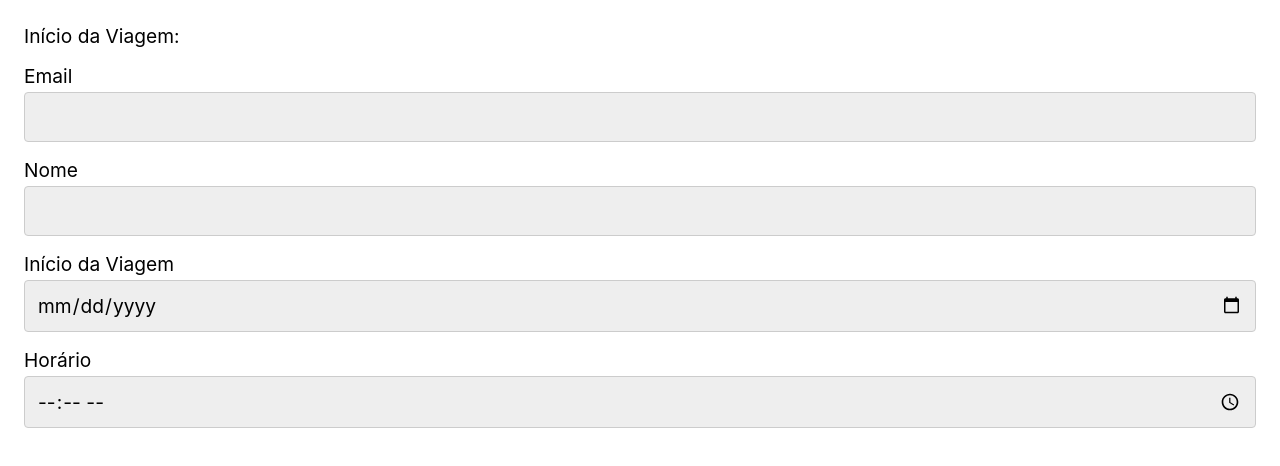
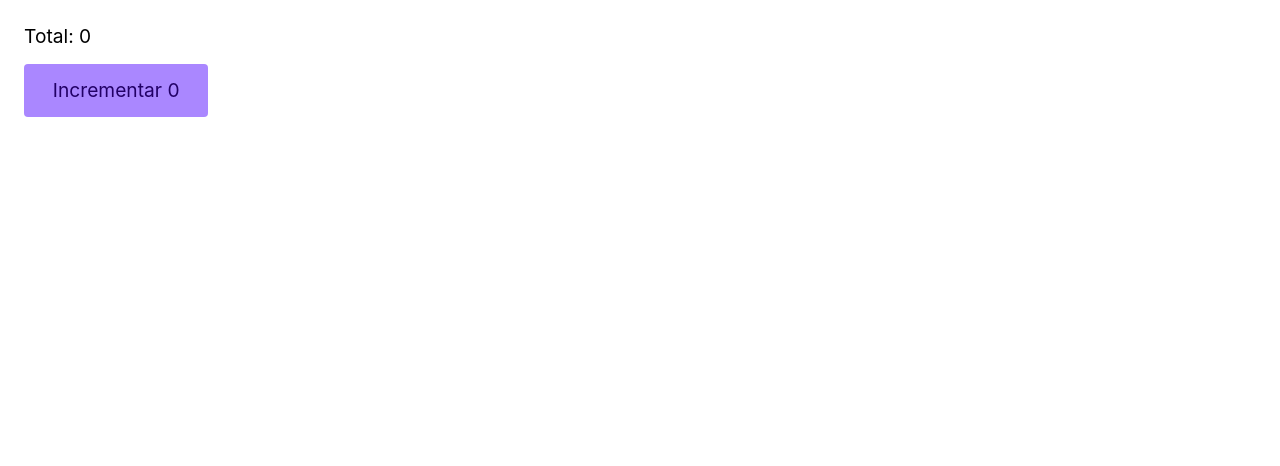
Before and after one commit to marcelopajr/origamid-react-ts, a React (Vite) app: page / in a window 1280 px wide. Shown: the top 466 px of the page. Built offline with nearby package versions, Linux system fonts and the light colour scheme.

Commit message:
chore: types and interfaces

```diff
--- a/src/App.tsx
+++ b/src/App.tsx
@@ -1,25 +1,14 @@
 import { useState } from "react";
 
-import Input from "./Input";
+import Button from "./Button";
 
 function App() {
-  const [data, setData] = useState("");
+  const [total, setTotal] = useState(0);
 
   return (
     <div>
-      <p>Início da Viagem: {data}</p>
-      <Input id="email" label="Email" type="email" />
-      <Input id="nome" label="Nome" />
-      <Input
-        id="inicio"
-        label="Início da Viagem"
-        type="date"
-        value={data}
-        onChange={(event) => {
-          setData(event.currentTarget.value);
-        }}
-      />
-      <Input id="horario" label="Horário" type="time" />
+      <p>Total: {total}</p>
+      <Button total={total} setTotal={setTotal} />
     </div>
   );
 }
--- /dev/null
+++ b/src/Button.tsx
@@ -0,0 +1,14 @@
+import React from "react";
+
+type ButtonProps = {
+  total: number;
+  setTotal: React.Dispatch<React.SetStateAction<number>>;
+};
+
+const Button = ({ total, setTotal }: ButtonProps) => {
+  return (
+    <button onClick={() => setTotal((t) => t + 1)}>Incrementar {total}</button>
+  );
+};
+
+export default Button;
```
